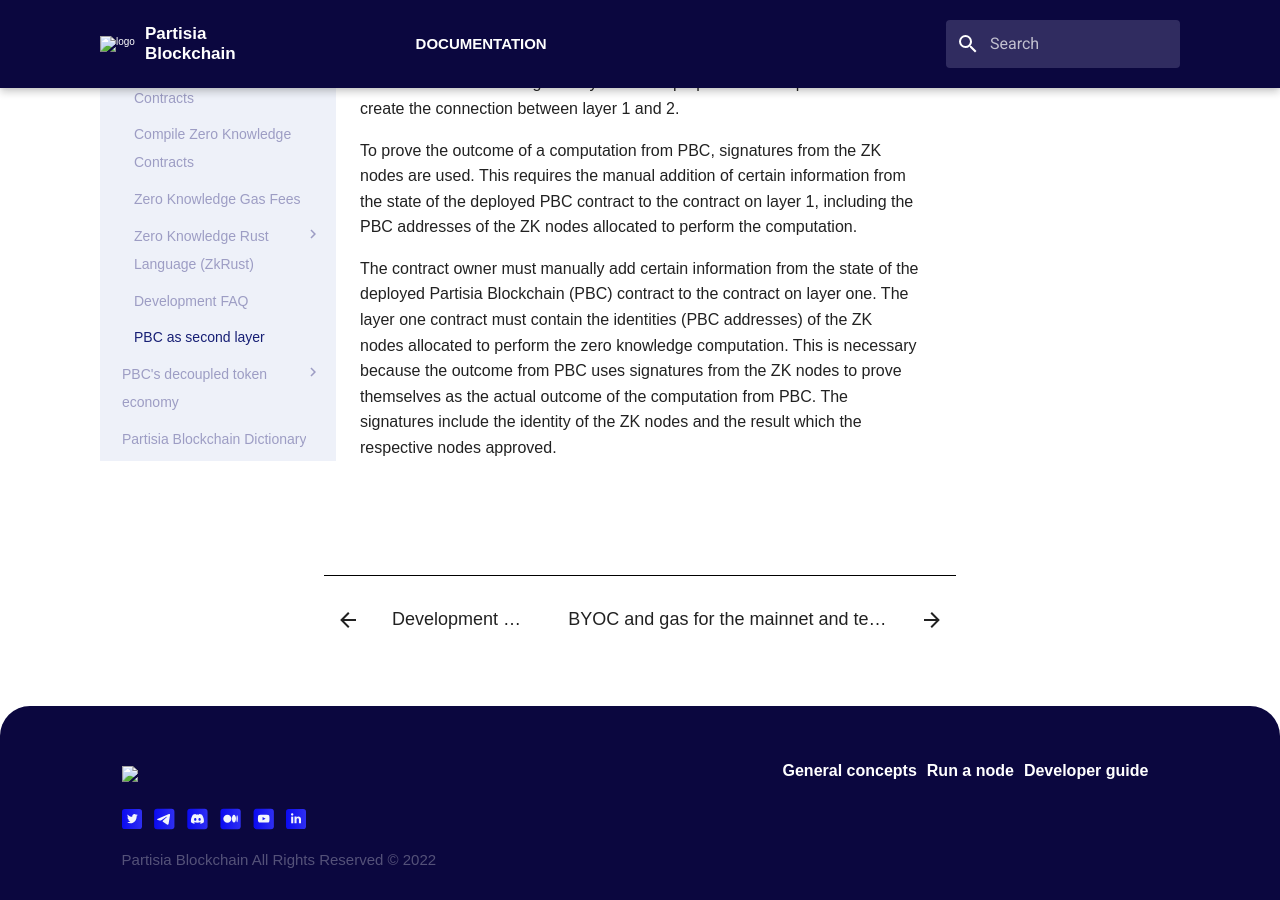
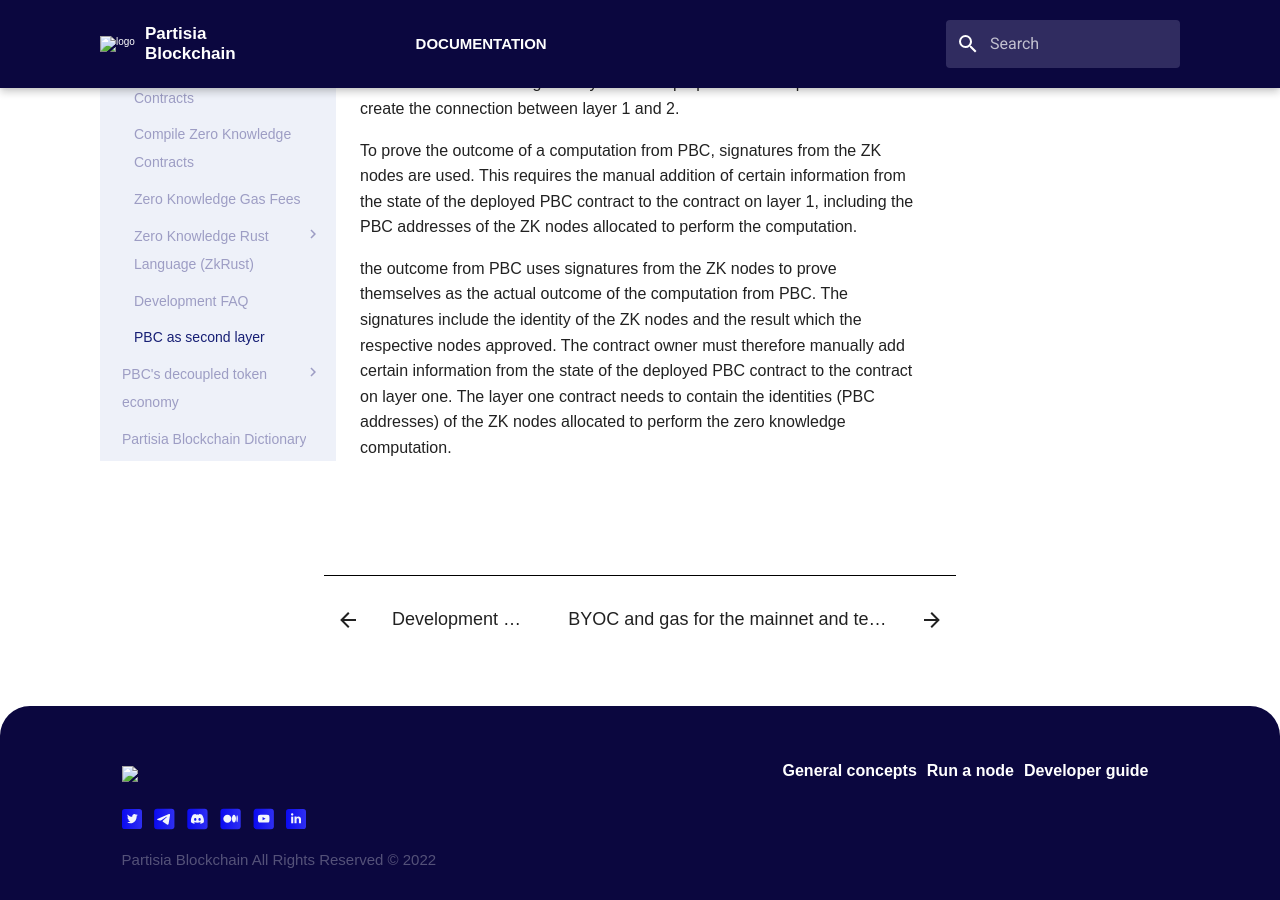
Before and after one commit to 0xSero/partisia-docs, an MkDocs documentation site: the page built from docs/PBC-as-a-second-layer/pbc-as-second-layer.md, in a window 1280 px wide and 900 px high, scrolled down 2601 px. Built offline with MkDocs 1.6.1 and Material for MkDocs 9.7.7, drawn with Linux system fonts in a browser that asks for light colours; some web fonts are replaced; a script that is not in the unit is left out.

Commit message:
Swapped segments in paragraf

```diff
--- a/docs/PBC-as-a-second-layer/pbc-as-second-layer.md
+++ b/docs/PBC-as-a-second-layer/pbc-as-second-layer.md
@@ -34,4 +34,4 @@
 
 To prove the outcome of a computation from PBC, signatures from the ZK nodes are used. This requires the manual addition of certain information from the state of the deployed PBC contract to the contract on layer 1, including the PBC addresses of the ZK nodes allocated to perform the computation.
 
-The contract owner must manually add certain information from the state of the deployed Partisia Blockchain (PBC) contract to the contract on layer one. The layer one contract must contain the identities (PBC addresses) of the ZK nodes allocated to perform the zero knowledge computation. This is necessary because the outcome from PBC uses signatures from the ZK nodes to prove themselves as the actual outcome of the computation from PBC. The signatures include the identity of the ZK nodes and the result which the respective nodes approved.
+the outcome from PBC uses signatures from the ZK nodes to prove themselves as the actual outcome of the computation from PBC. The signatures include the identity of the ZK nodes and the result which the respective nodes approved. The contract owner must therefore manually add certain information from the state of the deployed PBC contract to the contract on layer one. The layer one contract needs to contain the identities (PBC addresses) of the ZK nodes allocated to perform the zero knowledge computation.
```
